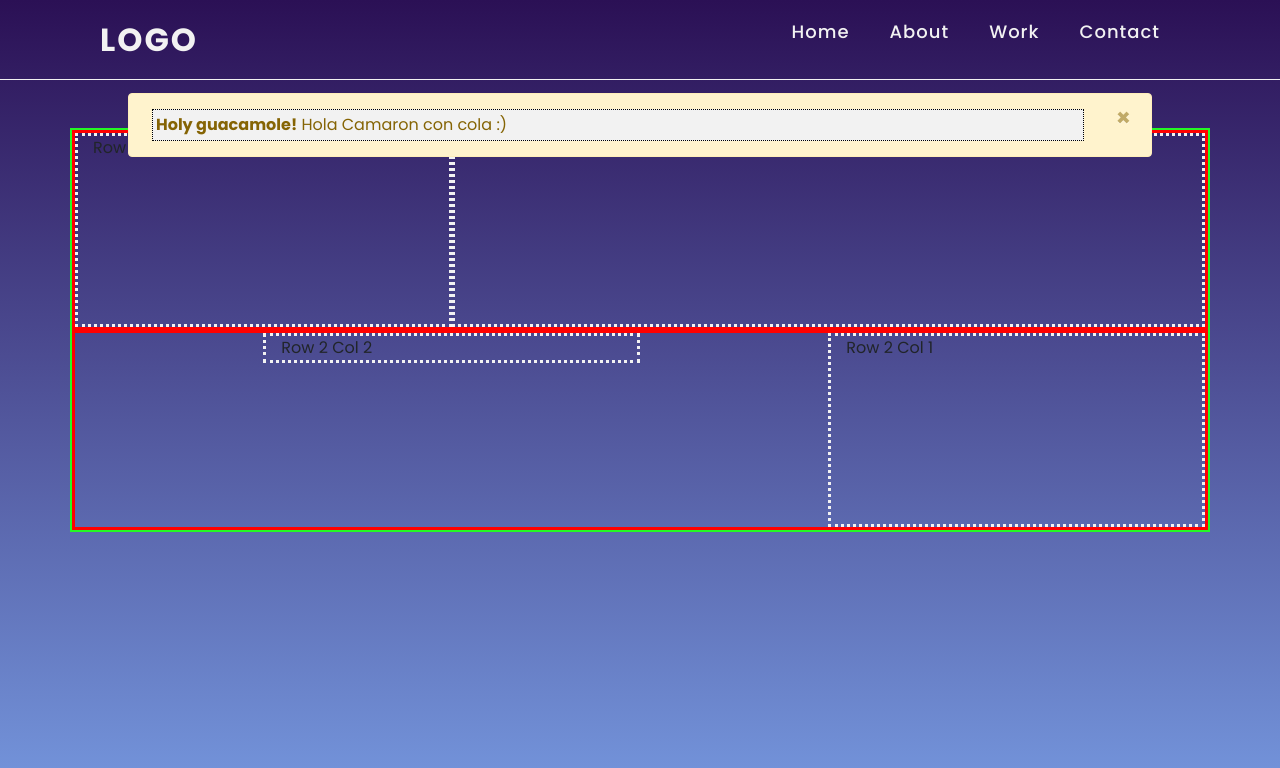
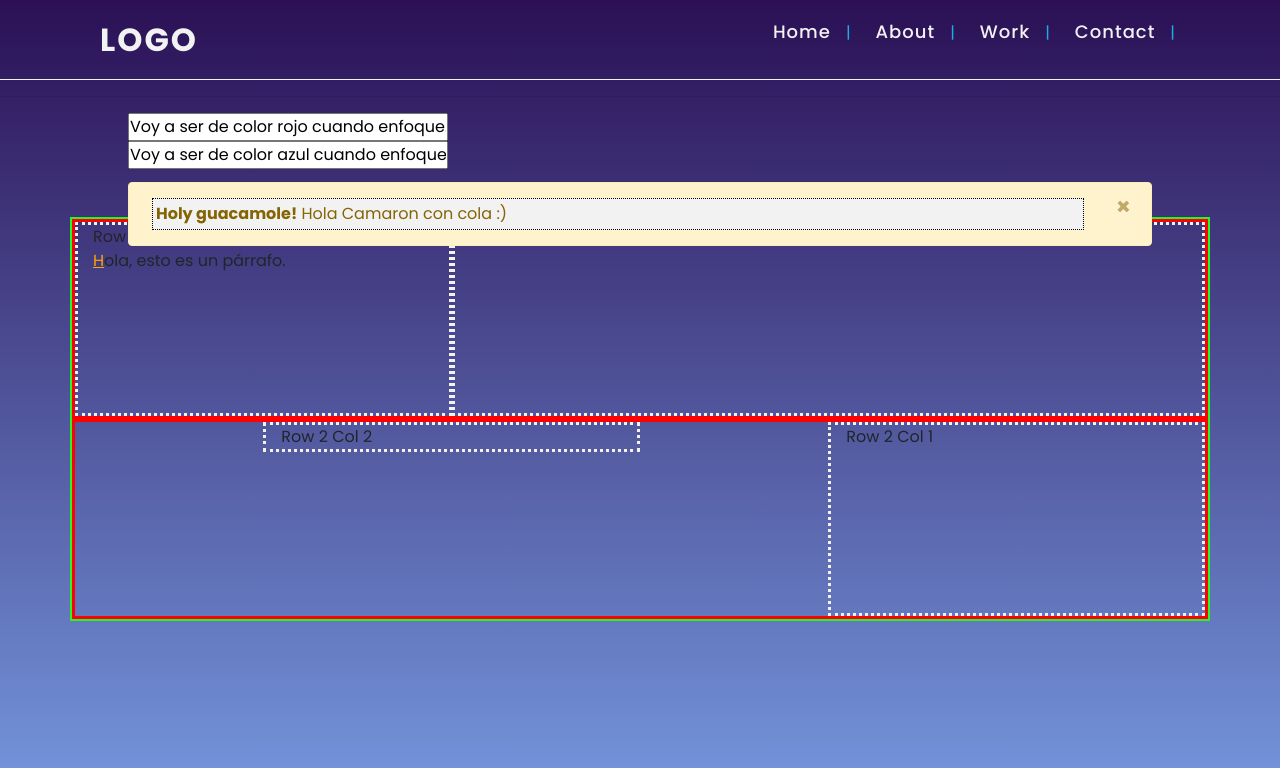
Before and after one commit to Anneke-01/Web50projects, a plain HTML site: page Responsivenavbar-HTML&CSS/index.html in a window 1280 px wide. Drawn offline with nearby package versions, Linux system fonts and the light colour scheme.

Commit message:
Agregando pseudoelementos y pseudoclases.

```diff
--- a/Responsivenavbar-HTML&CSS/index.html
+++ b/Responsivenavbar-HTML&CSS/index.html
@@ -23,10 +23,17 @@
             <li><a href="#">Contact</a></li>
         </ul>
     </nav>
+    <hr>
+    <div id="myStyle">
+        <input class="red-input" value="Voy a ser de color rojo cuando enfoque."><br>
+        <input class="blue-input" value="Voy a ser de color azul cuando enfoque.">
+    </div>
     <div class="container my-container">
+
         <div class="row my-row">
             <div class="col-md-4 col-sm-6 my-col">
             Row 1 Col 1
+            <p>Hola, esto es un párrafo.</p>
             </div>
             <div class="col-md-8 col-sm-6 my-col">
             Row 1 Col 2
--- a/Responsivenavbar-HTML&CSS/style.css
+++ b/Responsivenavbar-HTML&CSS/style.css
@@ -38,6 +38,41 @@ body {
   margin-right: 10%;
   margin-top: 1%;
 }
+/* La pseudo-clase :focus CSS representa un elemento (como una entrada de formulario)
+que ha recibido el foco. Generalmente se activa cuando el usuario hace clic, toca un elemento */
+#myStyle{
+  margin-left:10%;
+}
+/* pseudoelemento*/
+p::first-letter {
+  color: orange;
+  text-decoration: underline;
+
+}
+/* pseudoclase */
+a:visited {
+  color: green;
+}
+.red-input:focus {
+  background: yellow;
+  color: red;
+}
+
+.blue-input:focus {
+  background: yellow;
+  color: blue;
+}
+
+ul {
+  display: inline;
+
+}
+li::after {
+    color: #21acde;
+    content: " | ";
+    display: inline-block;
+}
+
 
 /* Extend */
 .success {
```
